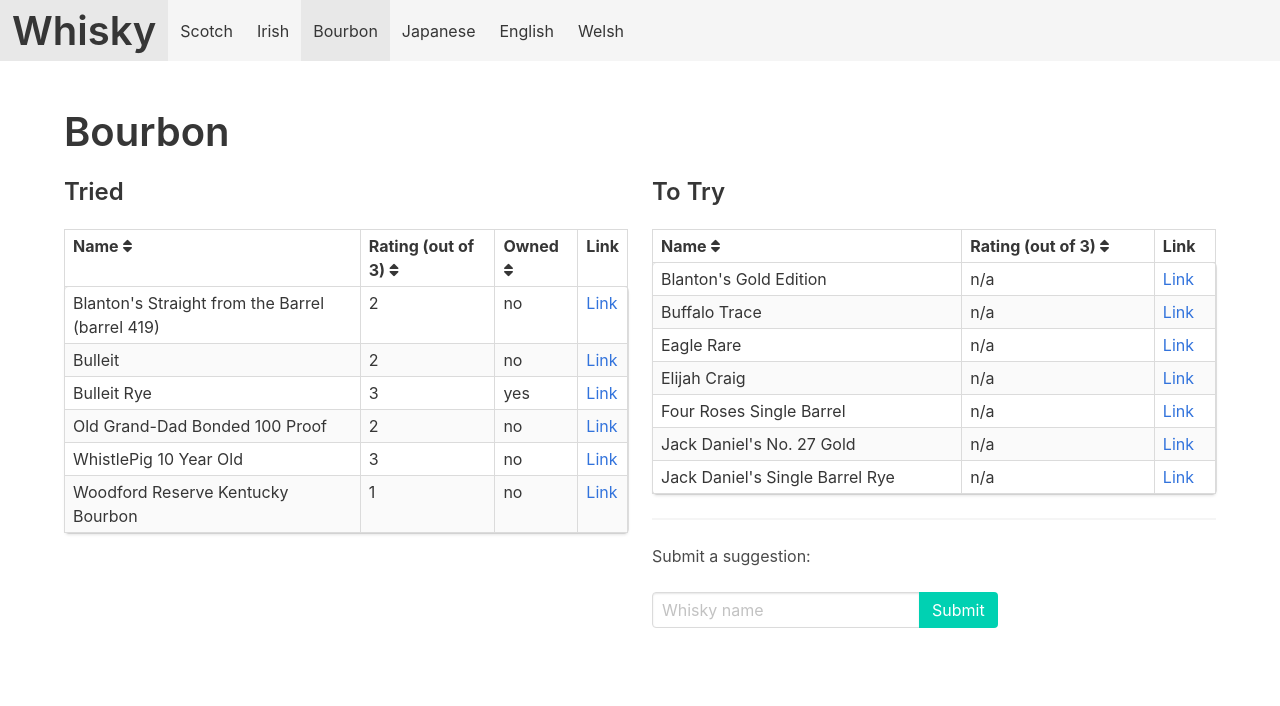
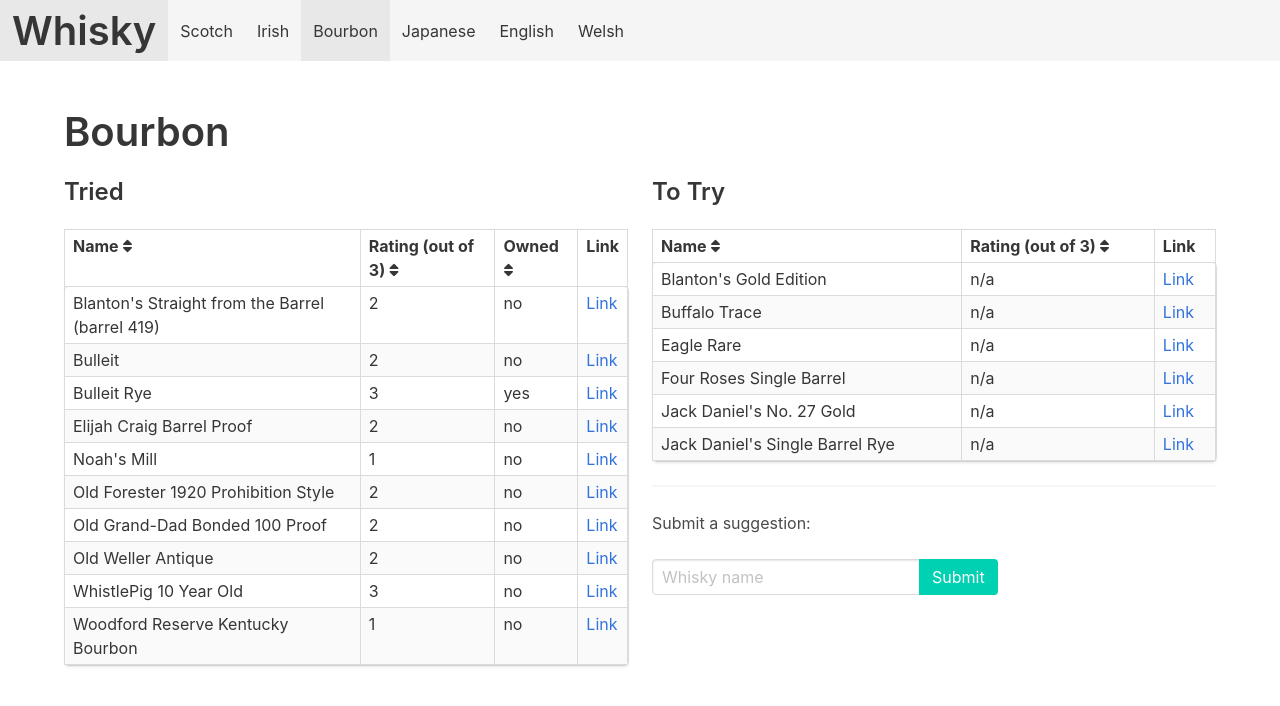
Before and after one commit to grega/whisky, a Jekyll site: the page built from bourbon.html, in a window 1280 px wide. Shown: the top 706 px of the page. Built offline with Jekyll 4.4.1, drawn with Linux system fonts in a browser that asks for light colours; nearby versions of some CDN libraries.

Commit message:
Update Bourbons

```diff
--- a/_data/bourbon/to_try.yml
+++ b/_data/bourbon/to_try.yml
@@ -1,4 +1,3 @@
-- name: Elijah Craig
 - name: Four Roses Single Barrel
 - name: Blanton's Gold Edition
 - name: Jack Daniel's No. 27 Gold
--- a/_data/bourbon/tried.yml
+++ b/_data/bourbon/tried.yml
@@ -16,3 +16,15 @@
 
 - name: Blanton's Straight from the Barrel (barrel 419)
   rating: 2
+
+- name: Elijah Craig Barrel Proof
+  rating: 2
+
+- name: Old Weller Antique
+  rating: 2
+
+- name: Noah's Mill
+  rating: 1
+
+- name: Old Forester 1920 Prohibition Style
+  rating: 2
```
